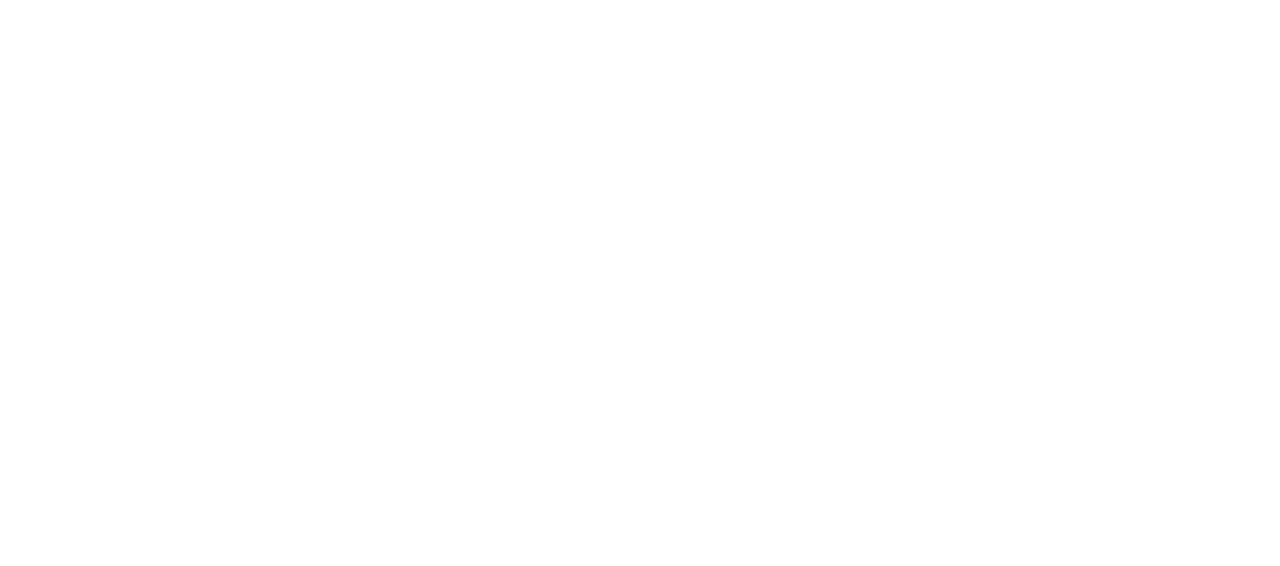
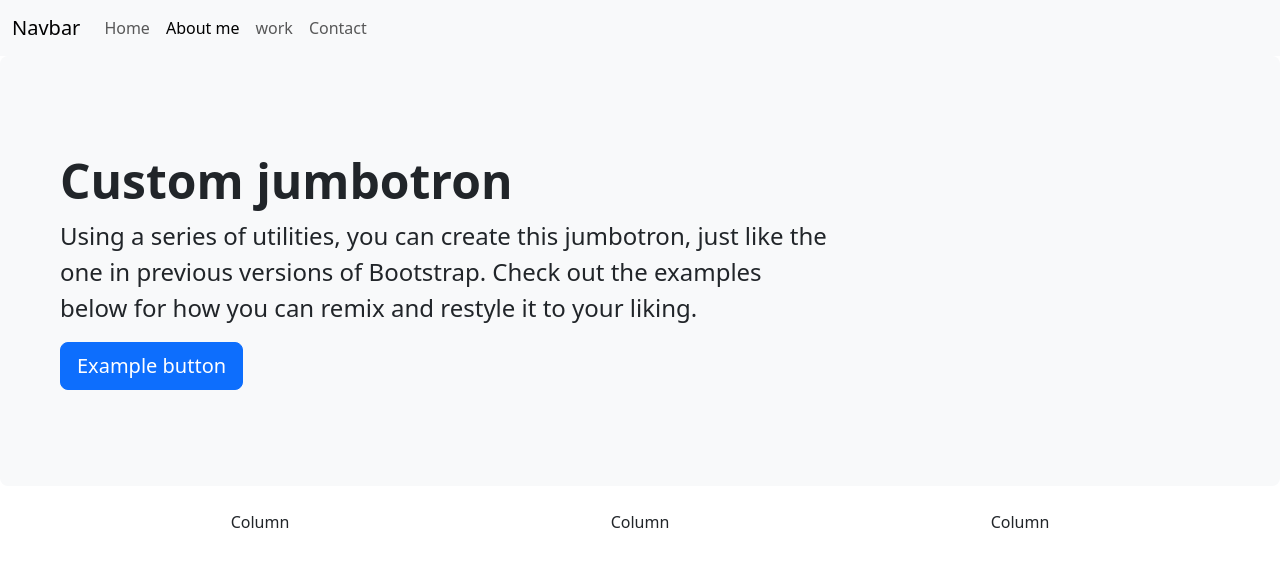
Before and after one commit to pamam31/patG-bootstrap-portfolio, a plain HTML site: page index.html in a window 1280 px wide. Drawn offline with nearby package versions, Linux system fonts and the light colour scheme.

Commit message:
Added HTML: Nav-Jumbotron-Columns

```diff
--- a/index.html
+++ b/index.html
@@ -7,10 +7,73 @@
 
     <link href="https://cdn.jsdelivr.net/npm/bootstrap@5.3.2/dist/css/bootstrap.min.css" rel="stylesheet" integrity="sha384-T3c6CoIi6uLrA9TneNEoa7RxnatzjcDSCmG1MXxSR1GAsXEV/Dwwykc2MPK8M2HN" crossorigin="anonymous">
 </head>
-<body>
 
 
+<body>
+<!-- Nav Bar -->
+<div>
+    <nav class="navbar navbar-expand-lg bg-body-tertiary">
+        <div class="container-fluid">
+          <a class="navbar-brand" href="#">Navbar</a>
+          <button class="navbar-toggler" type="button" data-bs-toggle="collapse" data-bs-target="#navbarNav" aria-controls="navbarNav" aria-expanded="false" aria-label="Toggle navigation">
+            <span class="navbar-toggler-icon"></span>
+          </button>
+          <div class="collapse navbar-collapse" id="navbarNav">
+            <ul class="navbar-nav">
+              <li class="nav-item">
+                <a class="nav-link" href="#">Home</a>
+              </li>
+              <li class="nav-item">
+                <a class="nav-link active" aria-current="page" href="#">About me</a>
+              </li>
+              <li class="nav-item">
+                <a class="nav-link" href="#">work</a>
+              </li>
+              <li class="nav-item">
+                <a class="nav-link" href="#">Contact</a>
+              </li>
+            </ul>
+          </div>
+        </div>
+      </nav>
+</div>
+
+<!-- hero section Jumbotron -->
+<div class="p-5 mb-4 bg-body-tertiary rounded-3">
+    <div class="container-fluid py-5">
+      <h1 class="display-5 fw-bold">Custom jumbotron</h1>
+      <p class="col-md-8 fs-4">Using a series of utilities, you can create this jumbotron, just like the one in previous versions of Bootstrap. Check out the examples below for how you can remix and restyle it to your liking.</p>
+      <button class="btn btn-primary btn-lg" type="button">Example button</button>
+    </div>
+  </div>
+
+
+<!-- Work section displaying projects in GRID, use CARDS that is lilnked -->
+<div class="container text-center">
+    <div class="row">
+        <!-- grid 1 -->
+      <div class="col">
+        Column
+      </div>
+       <!-- grid 2 -->
+      <div class="col">
+        Column
+      </div>
+       <!-- grid 3 -->
+      <div class="col">
+        Column
+      </div>
+    </div>
+  </div>
+
+
+<!-- skills -->
+
+<!-- Contact Me section and about me in the same row -->
+
+
+<!-- footer section: links to socials, button should have a hover box shadow effect-->
+
     <script src="https://cdn.jsdelivr.net/npm/bootstrap@5.3.2/dist/js/bootstrap.bundle.min.js" integrity="sha384-C6RzsynM9kWDrMNeT87bh95OGNyZPhcTNXj1NW7RuBCsyN/o0jlpcV8Qyq46cDfL" crossorigin="anonymous"></script>
-
 </body>
 </html>
```
Also changed, not shown: 1 other file.
